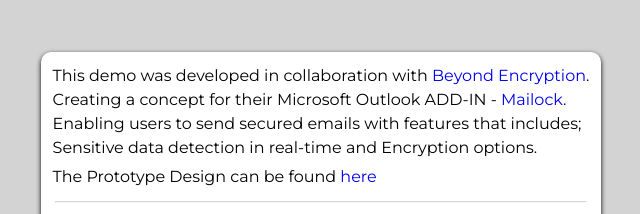
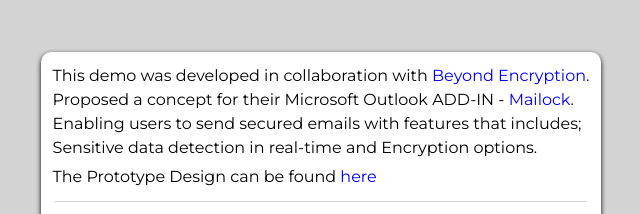
Before and after one commit to JoatXI/email-security, a website: page public/index.html in a window 1280 px wide. Shown: the top 214 px of the page, 319-959 px from the left. Drawn offline with Linux system fonts and the light colour scheme; a web font is replaced by a local one.

Commit message:
Homepage syntax error modified

```diff
--- a/public/index.html
+++ b/public/index.html
@@ -13,7 +13,7 @@
     <section>
         <div class="about">
             <span>This demo was developed in collaboration with <a href="https://www.beyondencryption.com" target="_blank" class="prototype">Beyond Encryption</a>.</span>
-            <span>Creating a concept for their Microsoft Outlook ADD-IN - <a href="https://www.beyondencryption.com/mailock/downloads" target="_blank" class="prototype">Mailock</a>.</span>
+            <span>Proposed a concept for their Microsoft Outlook ADD-IN - <a href="https://www.beyondencryption.com/mailock/downloads" target="_blank" class="prototype">Mailock</a>.</span>
             <span>Enabling users to send secured emails with features that includes;</span>
             <span>Sensitive data detection in real-time and Encryption options.</span>
             <span class="last">The Prototype Design can be found <a href="https://www.figma.com/design/SBstIIv8TqVylPfA0Ad97U/Web-Mailock?node-id=0-1&p=f" target="_blank" class="prototype">here</a></span>
```
